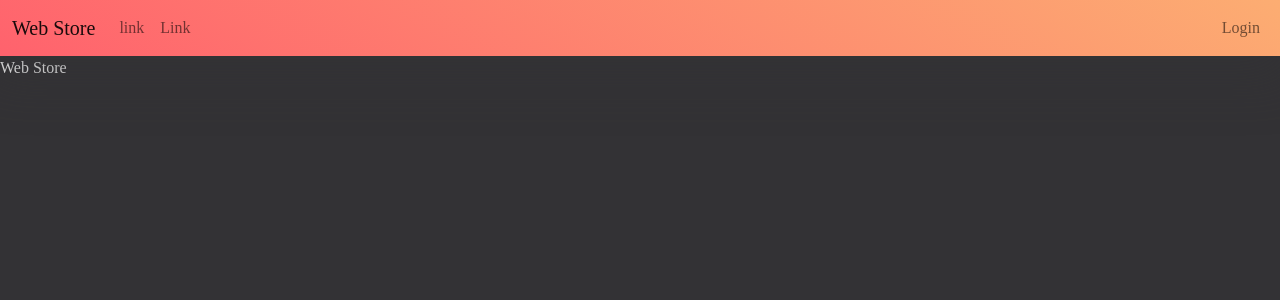
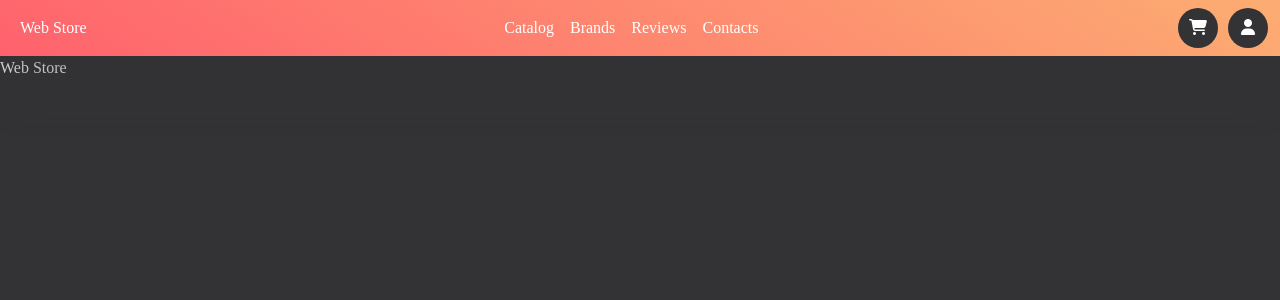
Before and after one commit to TBR-Group-software/django-web-store, a Django app: page / in a window 1280 px wide. Shown: the top 300 px of the page. Run offline with Django 4.2, Linux system fonts and the light colour scheme; style sheets or scripts are compiled from the project's sources; some libraries are stand-ins or nearby versions; some web fonts are replaced.

Commit message:
update navbar

```diff
--- a/user_interface/static/scss/base.scss
+++ b/user_interface/static/scss/base.scss
@@ -18,7 +18,7 @@ $third: #232227;
 body {
     background-color: $second;
     color: white;
-    font-family: 'adineue PRO'!important;
+    font-family: 'adineue PRO' !important;
 }
 
 .modal-dialog {
@@ -50,6 +50,22 @@ body {
     box-shadow: 0px 9px 51px 14px rgba($second, 0.47);
 }
 
+.nav-link{
+    color: #fff;
+}
+
+.nav-item-icon{
+    background-color: $second;
+    border-radius: 50px;
+    height: 40px;
+    width: 40px;
+    margin-left: 10px;
+
+    a{
+        text-align: center;
+    }
+}
+
 .btn {
     border-radius: 20px;
     text-transform: uppercase;
--- a/user_interface/templates/base.html
+++ b/user_interface/templates/base.html
@@ -8,7 +8,9 @@
         <meta name="keywords" content="Web Store">
         <meta name="viewport" content="width=device-width, initial-scale=1">
         <!-- font adineue PRO -->
-        <link href="//db.onlinewebfonts.com/c/b82329475307e0380dc1ea23f0c35266?family=adineue+PRO" rel="stylesheet" type="text/css"/>
+        <link href="//db.onlinewebfonts.com/c/b82329475307e0380dc1ea23f0c35266?family=adineue+PRO"
+              rel="stylesheet"
+              type="text/css" />
         <!-- font awesome -->
         <script src="https://kit.fontawesome.com/1d25b11aa0.js"
                 crossorigin="anonymous"></script>
@@ -30,34 +32,48 @@
         </title>
     </head>
     <body>
-        <nav class="navbar navbar-expand-lg bg-primary navbar-shadow">
+        <nav class="navbar navbar-expand-lg navbar-dark navbar-shadow bg-primary">
             <div class="container-fluid">
-                <a class="navbar-brand" href="{% url 'user_interface:index' %}">Web Store</a>
                 <button class="navbar-toggler"
                         type="button"
                         data-bs-toggle="collapse"
-                        data-bs-target="#navbarNav"
-                        aria-controls="navbarNav"
+                        data-bs-target="#navbarSupportedContent"
+                        aria-controls="navbarSupportedContent"
                         aria-expanded="false"
                         aria-label="Toggle navigation">
-                    <i class="fa-solid fa-bars"></i>
+                    <span class="navbar-toggler-icon"></span>
                 </button>
-                <div class="collapse navbar-collapse" id="navbarNav">
-                    <ul class="navbar-nav">
+                <span class="navbar-toggler">Web Store</span>
+                <div class="collapse navbar-collapse" id="navbarSupportedContent">
+                    <ul class="navbar-nav me-auto mb-2 mb-lg-0">
                         <li class="nav-item">
-                            <a class="nav-link link" href="#">link</a>
+                            <a class="nav-link" href="{% url 'user_interface:index' %}">Web Store</a>
+                        </li>
+                    </ul>
+                </div>
+                <div class="collapse navbar-collapse">
+                    <ul class="navbar-nav me-auto mb-2 mb-lg-0 m-auto">
+                        <li class="nav-item">
+                            <a class="nav-link" href="#">Catalog</a>
                         </li>
                         <li class="nav-item">
-                            <a class="nav-link link" href="#">Link</a>
+                            <a class="nav-link" href="#">Brands</a>
+                        </li>
+                        <li class="nav-item">
+                            <a class="nav-link" href="#">Reviews</a>
+                        </li>
+                        <li class="nav-item">
+                            <a class="nav-link" href="#">Contacts</a>
                         </li>
                     </ul>
-                    <ul class="navbar-nav ms-auto">
-                        <li class="nav-item">
-                            {% if user.is_authenticated %}
-                                <a class="nav-link link" href="#">Logout</a>
-                            {% else %}
-                                <a class="nav-link link" href="#">Login</a>
-                            {% endif %}
+                </div>
+                <div class="collapse navbar-collapse" id="navbarSupportedContent">
+                    <ul class="navbar-nav ms-auto mb-2 mb-lg-0">
+                        <li class="nav-item nav-item-icon">
+                            <a class="nav-link" href="#"><i class="fa-solid fa-cart-shopping"></i></a>
+                        </li>
+                        <li class="nav-item nav-item-icon">
+                            <a class="nav-link" href="#"><i class="fa-solid fa-user"></i></a>
                         </li>
                     </ul>
                 </div>
```
